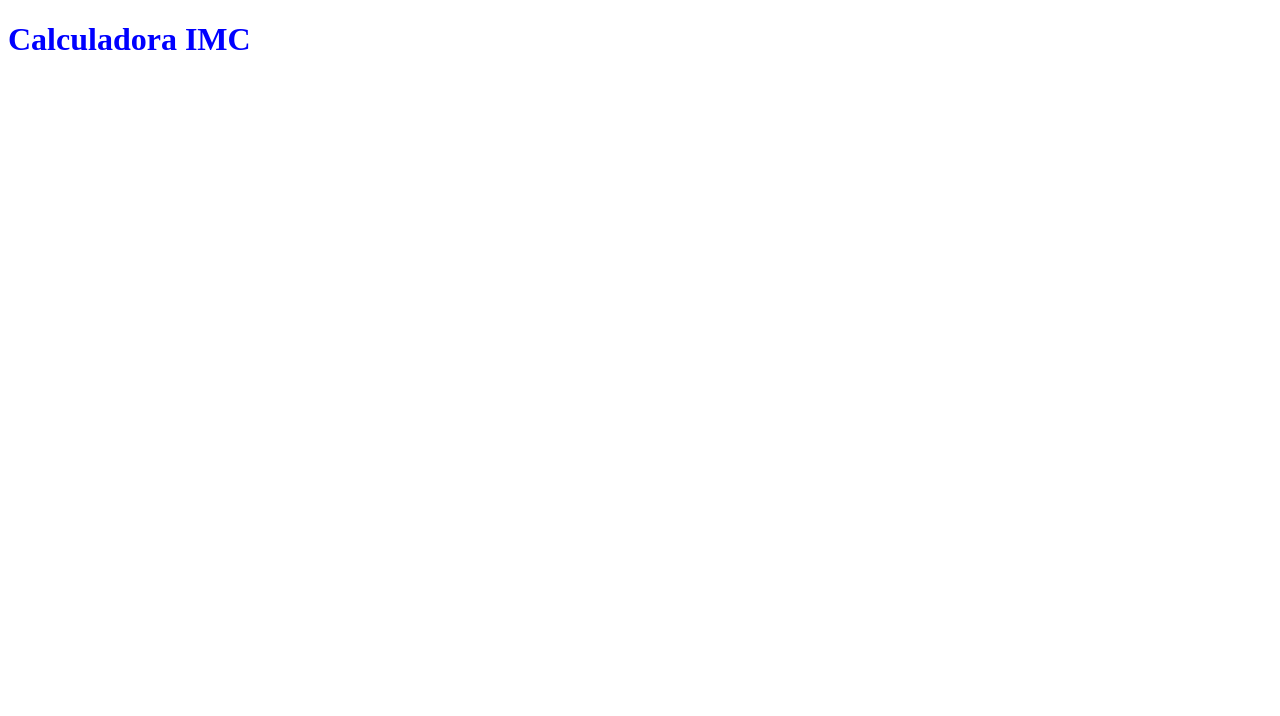
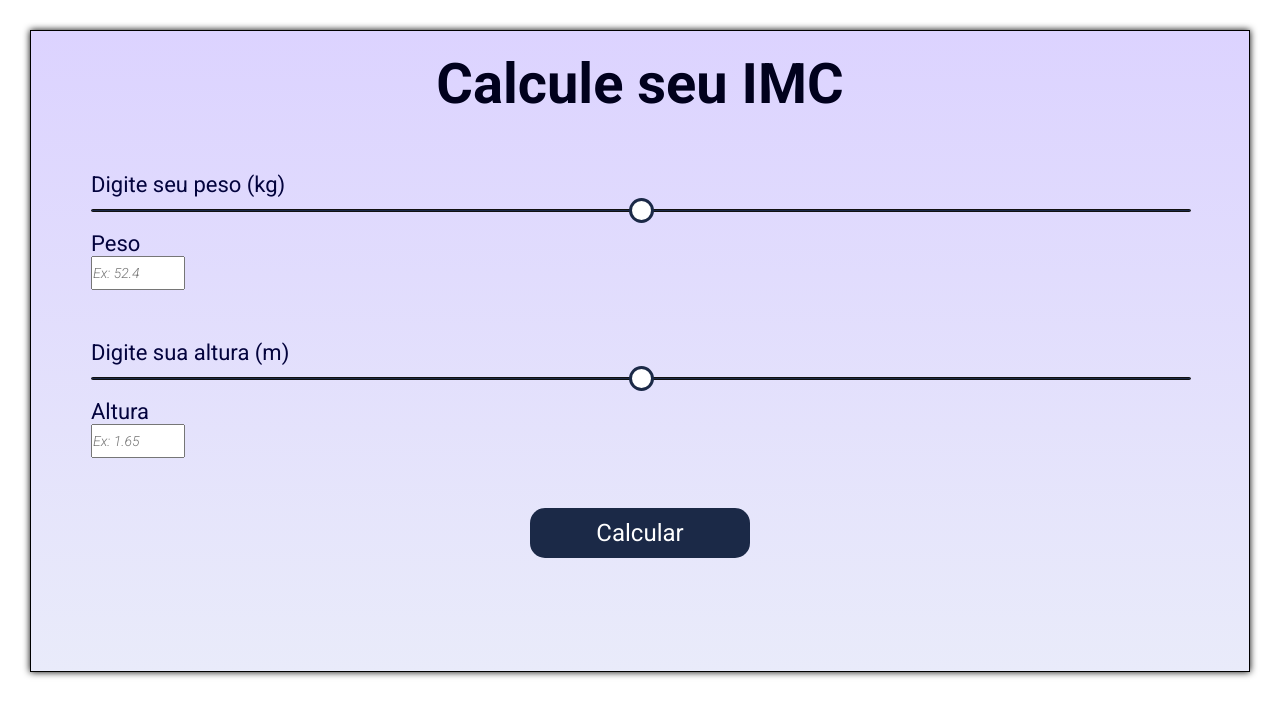
Before and after one commit to Dev-JoseRonaldo/Calculadora-IMC, a plain HTML site: page index.html in a window 1280 px wide. Drawn offline with Linux system fonts and the light colour scheme.

Commit message:
html e css

```diff
--- a/index.html
+++ b/index.html
@@ -6,8 +6,32 @@
     <meta name="viewport" content="width=device-width, initial-scale=1.0">
     <title>Calculadora IMC</title>
     <link rel="stylesheet" href="style.css">
+    <link rel="preconnect" href="https://fonts.gstatic.com">
+    <link href="https://fonts.googleapis.com/css2?family=Roboto:ital,wght@0,300;0,400;0,500;0,700;0,900;1,300;1,400;1,500;1,700;1,900&display=swap" rel="stylesheet">
 </head>
 <body>
-    <h1>Calculadora IMC</h1>
+    <div class="container">
+        <div class="titulo">
+        <h1>Calcule seu IMC</h1>
+        </div>
+        <form>
+            <div class="conteudo">
+                <div class="container-peso">
+                    <p>Digite seu peso (kg)</p>
+                    <input  class="slider-peso" step="0.1" min="20" max="200" type="range"/>
+                    <p>Peso</p>
+                    <input class="input-number" type="number" placeholder="Ex: 52.4"/>
+                </div>
+                <div class="container-altura">
+                    <p>Digite sua altura (m)</p>
+                    <input  class="slider-altura" step="0.01" min="0.5" max="2.5" type="range"/>
+                    <p>Altura</p>
+                    <input class="input-number" type="number" placeholder="Ex: 1.65"/>
+                </div>
+            </div>
+            <input class="button-calcular" value="Calcular" type="button">
+        </form>
+    </div>
+
 </body>
 </html>
--- a/style.css
+++ b/style.css
@@ -1,3 +1,80 @@
-h1{
-    color: blue;
+*{
+    margin: 0;
+    padding: 0;
+    font-family: 'Roboto', sans-serif;
 }
+.titulo{
+    display: flex;
+    align-items: center;
+    flex-direction: column;
+    padding-bottom: 40px;
+    font-size: 28px;
+    font-weight: bold;
+    color: rgb(1, 1, 29);
+}
+p{
+    color: rgb(3, 3, 61);
+    font-size: 22px;
+    font-weight: 400;
+    font-style: bold;
+    margin-top: 15px;
+}
+.container{
+    margin: 30px;
+    padding: 20px 60px;
+    border: 1px solid black;
+    box-shadow: 0px 0px 7px;
+    height: 600px;
+    background-image: linear-gradient(180deg, rgb(220, 211, 255), rgb(233, 235, 250));
+}
+.slider-peso, .slider-altura{
+    width: 100%;
+    height: 1px;
+    border-radius: 15px;
+    outline: none;
+    border-radius: 10px;
+    -webkit-appearance: none;
+    background-color: #1b2947;
+    border: 1px solid #111;
+}
+.slider-peso::-webkit-slider-thumb, .slider-altura::-webkit-slider-thumb{
+    -webkit-appearance: none;
+    width: 25px;
+    height: 25px;
+    border: 5px solid black;
+    border-radius: 50%;
+    background: #ffffff;
+    cursor: pointer;
+    border: 3px solid #1b2947;
+    outline: none;
+}
+.slider-peso::-webkit-slider-thumb:hover, .slider-altura::-webkit-slider-thumb:hover{
+    box-shadow: 0 0 0 1px #1b2947;
+}
+.container-peso , .container-altura{
+    width: 100%;
+    margin-bottom: 50px;
+}
+.input-number{
+    height: 30px;
+    width: 90px;
+    font-size: 15px;
+    font-weight: 300;
+    font-style: italic;
+    font-size: 14px;
+}
+.input-number::-webkit-inner-spin-button,::-webkit-outer-spin-button{
+    -webkit-appearance: none;
+}
+.button-calcular {
+    display: block;
+    margin: 0 auto;
+	width: 20%;
+	height: 50px;
+	font-size: 24px;
+	cursor: pointer;
+	background-color: #1b2947;
+	color: #fff;
+    border: none;
+    border-radius: 15px;
+}
```
